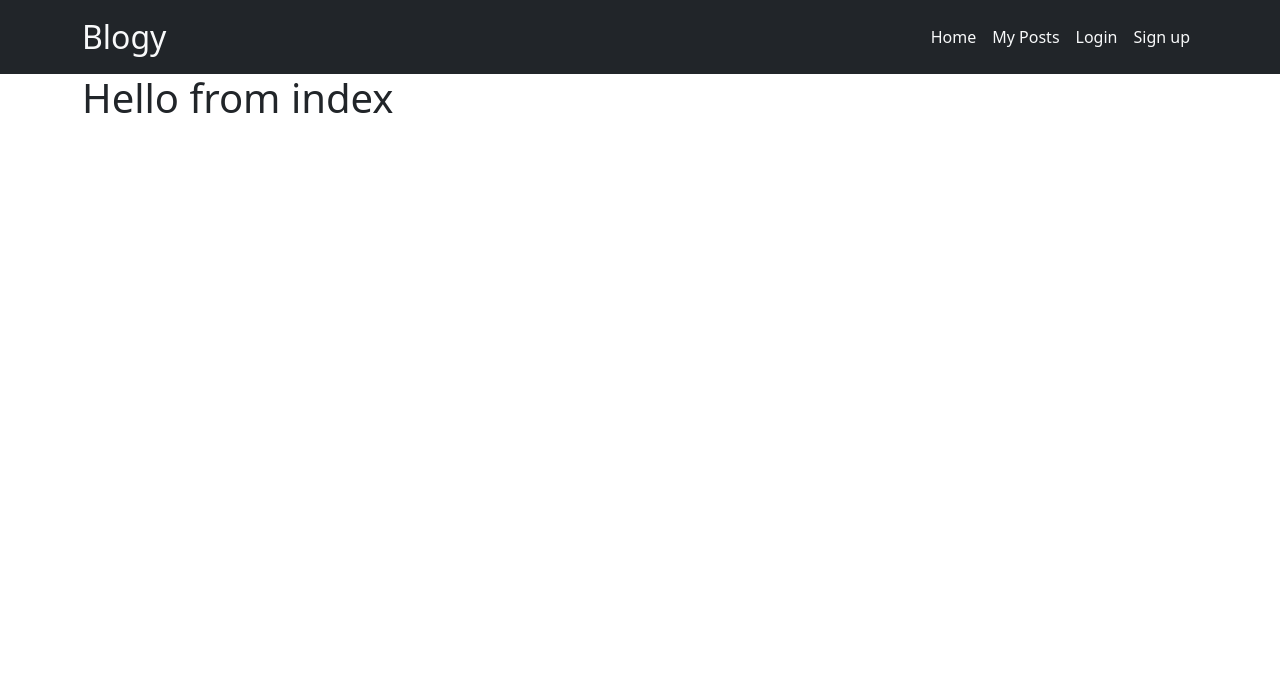
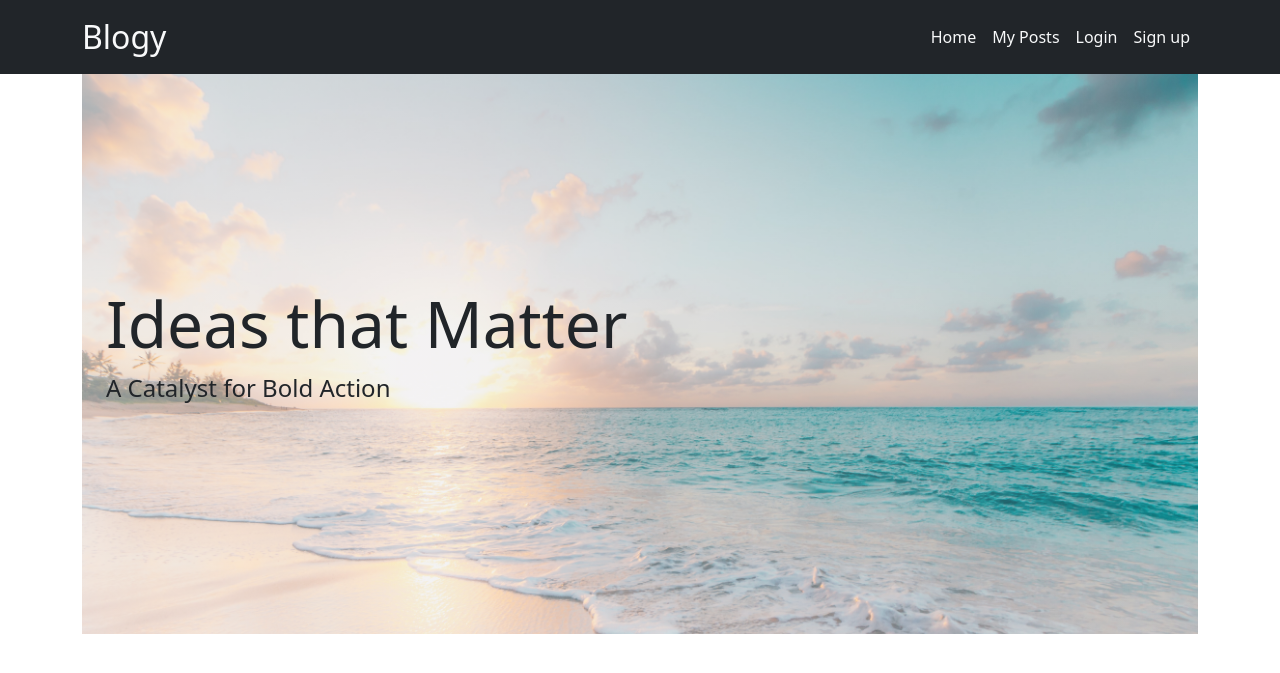
Before and after one commit to otienotimothy/blogy, a Flask app: page / in a window 1280 px wide. Shown: the top 673 px of the page. Run offline with Flask 2, Linux system fonts and the light colour scheme.

Commit message:
Add base css file and the hero section

```diff
--- /dev/null
+++ b/app/static/css/index.css
@@ -0,0 +1,11 @@
+.hero {
+	height: 70vh;
+	background-image: linear-gradient(
+			to right,
+			rgba(255, 255, 255, 0.5),
+			rgba(255, 255, 255, 0.05)
+		),
+		url("../images/hero_section.jpg");
+	background-repeat: no-repeat;
+	background-size: cover;
+}
--- a/app/templates/index.html
+++ b/app/templates/index.html
@@ -1,5 +1,11 @@
 {% extends 'base.html' %} {% block content %}
 
-<h1>Hello from index</h1>
+<header class="hero d-flex align-items-center">
+	<div class="container-fluid ps-4">
+		<h1 class="display-3">Ideas that Matter</h1>
+		<p class="fs-4">A Catalyst for Bold Action</p>
+
+	</div>
+</header>
 
 {% endblock %}
```
